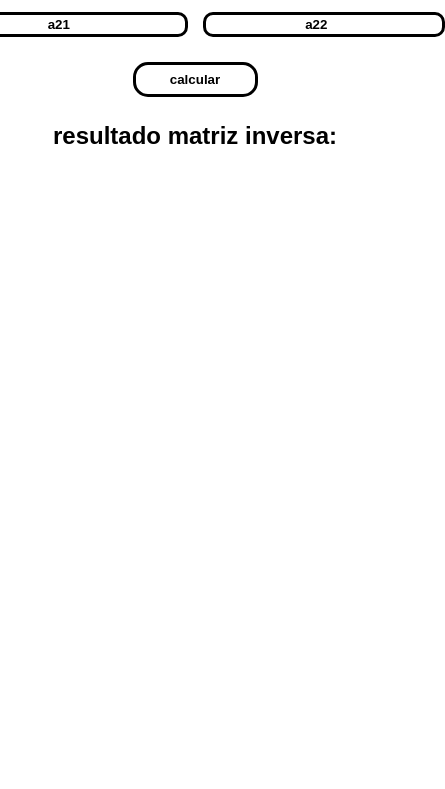
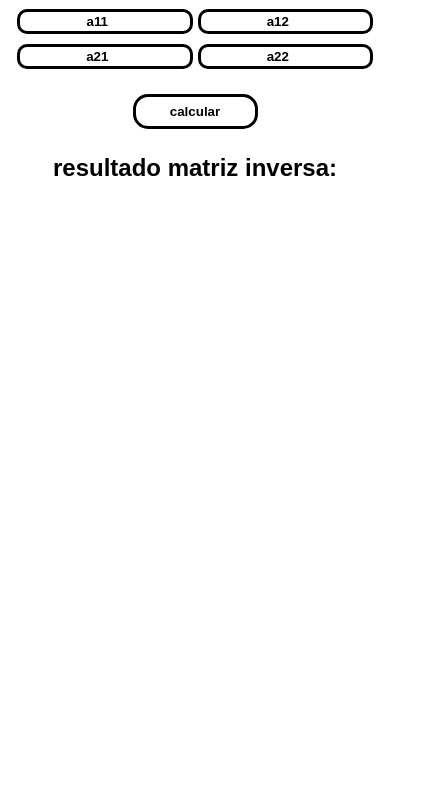
Before and after one commit to pagiW/matriz, a plain HTML site: page index.html in a window 390 px wide. Shown: the part 53-842 px from the top of the page, 445 px wide, since content can reach past the window. Drawn offline with Linux system fonts and the light colour scheme.

Commit message:
cambios en el responsive

```diff
--- a/index.html
+++ b/index.html
@@ -8,6 +8,7 @@
     <link rel="stylesheet" href="style.css">
 </head>
 <body>
+    <h1>Escribe tu matriz:</h1>
     <div class="matriz">
         <input type="number" placeholder="a11" id="a11"><input type="number" placeholder="a12" id="a12"><input type="number" placeholder="a21" id="a21"><input type="number" placeholder="a22" id="a22">
     </div>
--- a/style.css
+++ b/style.css
@@ -20,7 +20,8 @@ body {
     width: 500px;
     display: grid;
     gap: 15px;
-    grid-template: repeat(2, 25px) / repeat(2, 1fr);
+    grid-template: repeat(2, 25px) / repeat(2, 50%);
+    justify-content: center;
 }
 
 h2 {
@@ -48,6 +49,7 @@ input::placeholder {
 }
 
 p {
+    justify-content: center;
     text-align: center;
     display: grid;
     grid-template-columns: 100px 100px;
@@ -60,3 +62,10 @@ p div {
     border: 3px solid black;
     font-size: 20px;
 }
+
+@media screen and (max-width: 600px) {
+    .matriz, p {
+        width: 90vw;
+        gap: 10px 5px;
+    }
+}
```
